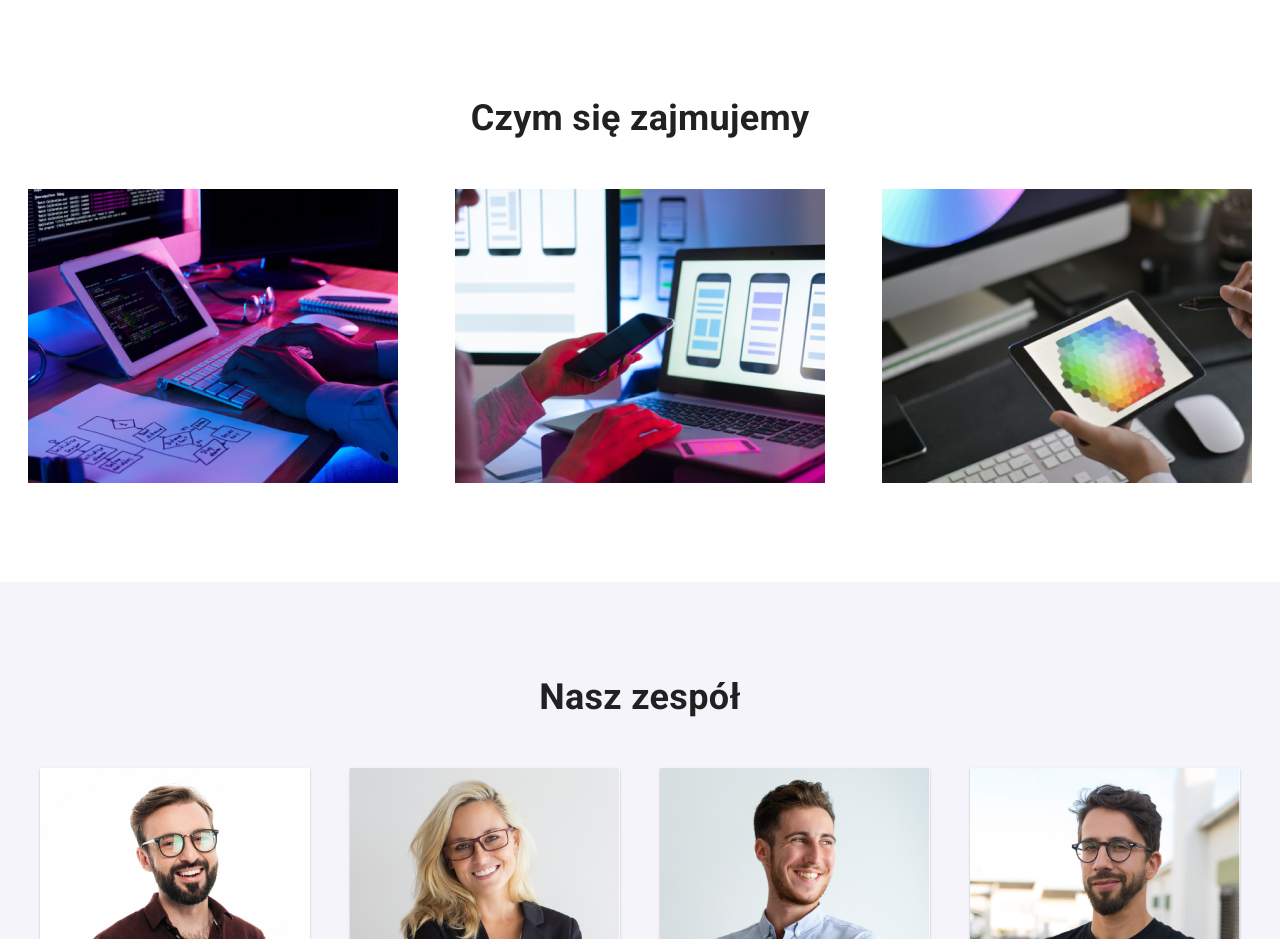
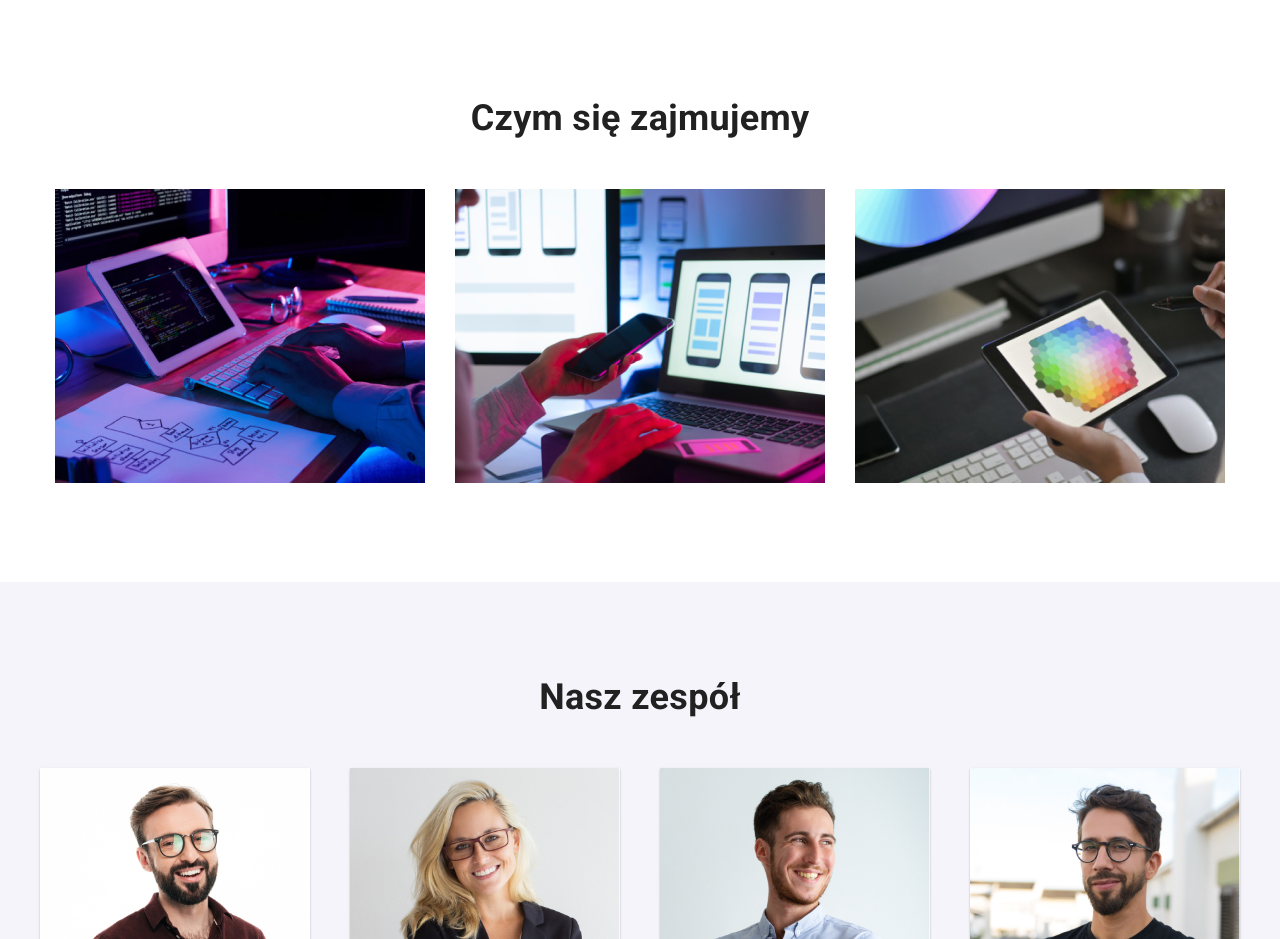
Before and after one commit to AniaGoodness/goit-markup-hw-03, a plain HTML site: page index.html in a window 1280 px wide. Shown: the part 821-1760 px from the top of the page. Drawn offline with nearby package versions, Linux system fonts and the light colour scheme.

Commit message:
upgrade flex: image-list

```diff
--- a/css/styles.css
+++ b/css/styles.css
@@ -187,10 +187,7 @@ header {
 .section-t {
     padding-top: 94px;
 }
-.image-list {
-    margin: 0;
-    padding-bottom: 94px;
-}
+
 .card-container {
     max-width: 1200;
     box-sizing: content-box;
@@ -249,9 +246,14 @@ header {
 }
 .image-list {
     display:flex;
-    justify-content: space-around;
+    justify-content: center;
     padding-left: 0;
     padding-top: 50px;
+    margin: 0;
+    padding-bottom: 94px;
+}
+.image-simple-list-p {
+    margin: 0 15px;
 }
 figure {
     width: 270px;
@@ -276,6 +278,7 @@ figcaption {
     width: 270px;
     height: 260px;
 }
+
 .section-t {
     font-weight: 700;
     font-size: 36px;
```
